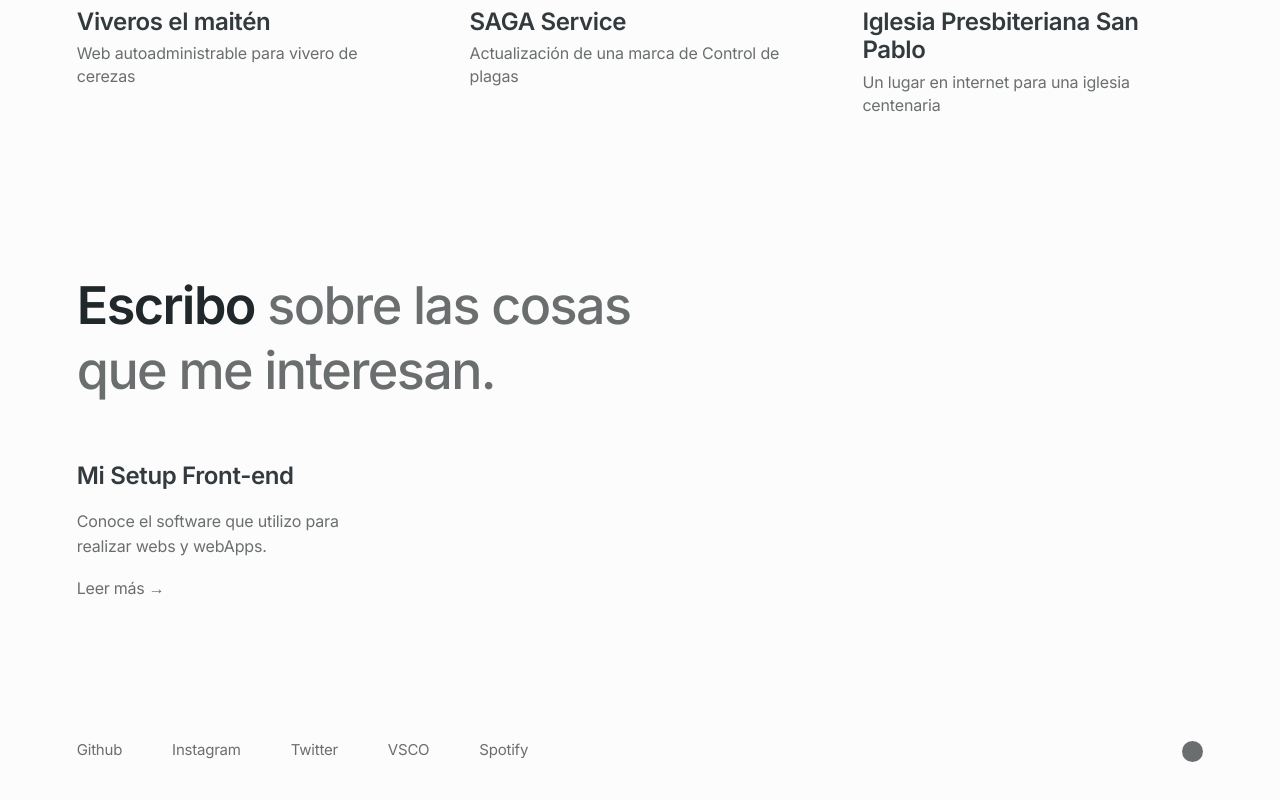
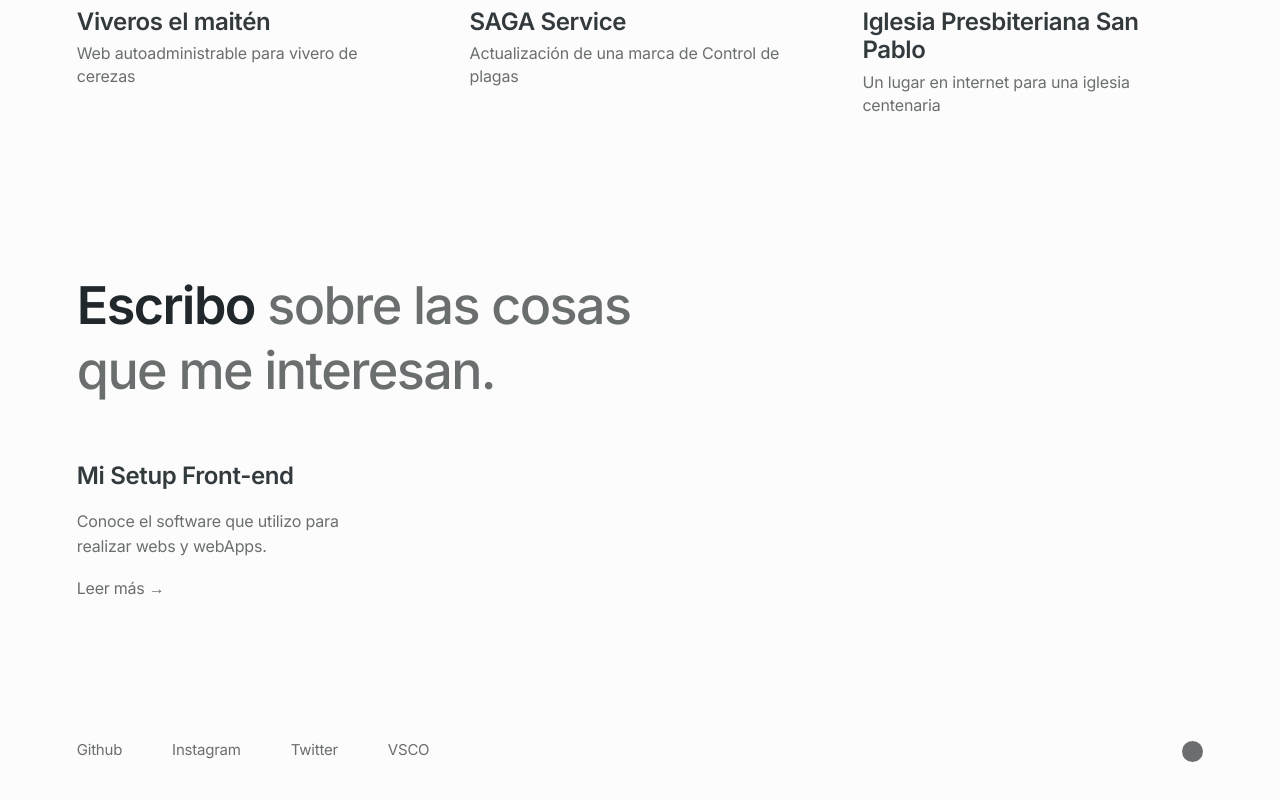
Before and after one commit to dandelior/juanberrios-21, a Next.js app: page / in a window 1280 px wide. Shown: the part 2863-3663 px from the top of the page. Built offline with nearby package versions, Linux system fonts and the light colour scheme.

Commit message:
hide credit message

```diff
--- a/parts/footer.js
+++ b/parts/footer.js
@@ -16,11 +16,12 @@ const Footer = () => {
                 <a href="http://vsco.co/dandelior" target="_blank" rel="noopener noreferrer">
                     VSCO
                 </a>
-                <a href="https://open.spotify.com/user/dandelior?si=9f0bb210c95942be" target="_blank" rel="noopener noreferrer">
+                {/* <a href="https://open.spotify.com/user/dandelior?si=9f0bb210c95942be" target="_blank" rel="noopener noreferrer">
                     Spotify
-                </a>
+                </a> */}
             </div>
             <div className={styles.dotWrapper}>
+                {/* Diseñado en Figma, desarrollado en Next.JS */}
                 <div className={styles.dot}></div>
             </div>
         </footer>
```
